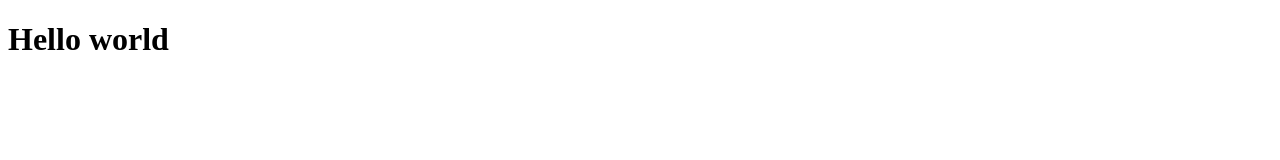
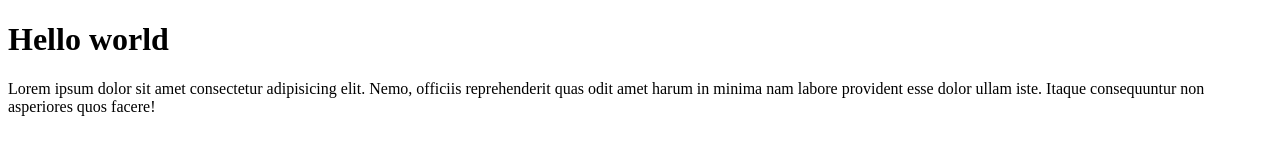
Before and after one commit to gitmeetup/gitmeetup, a plain HTML site: page index.html in a window 1280 px wide. Drawn offline with Linux system fonts and the light colour scheme.

Commit message:
v3-update index.html

```diff
--- a/index.html
+++ b/index.html
@@ -8,5 +8,6 @@
 </head>
 <body>
     <h1>Hello world</h1>
+    <p>Lorem ipsum dolor sit amet consectetur adipisicing elit. Nemo, officiis reprehenderit quas odit amet harum in minima nam labore provident esse dolor ullam iste. Itaque consequuntur non asperiores quos facere!</p>
 </body>
 </html>
```
